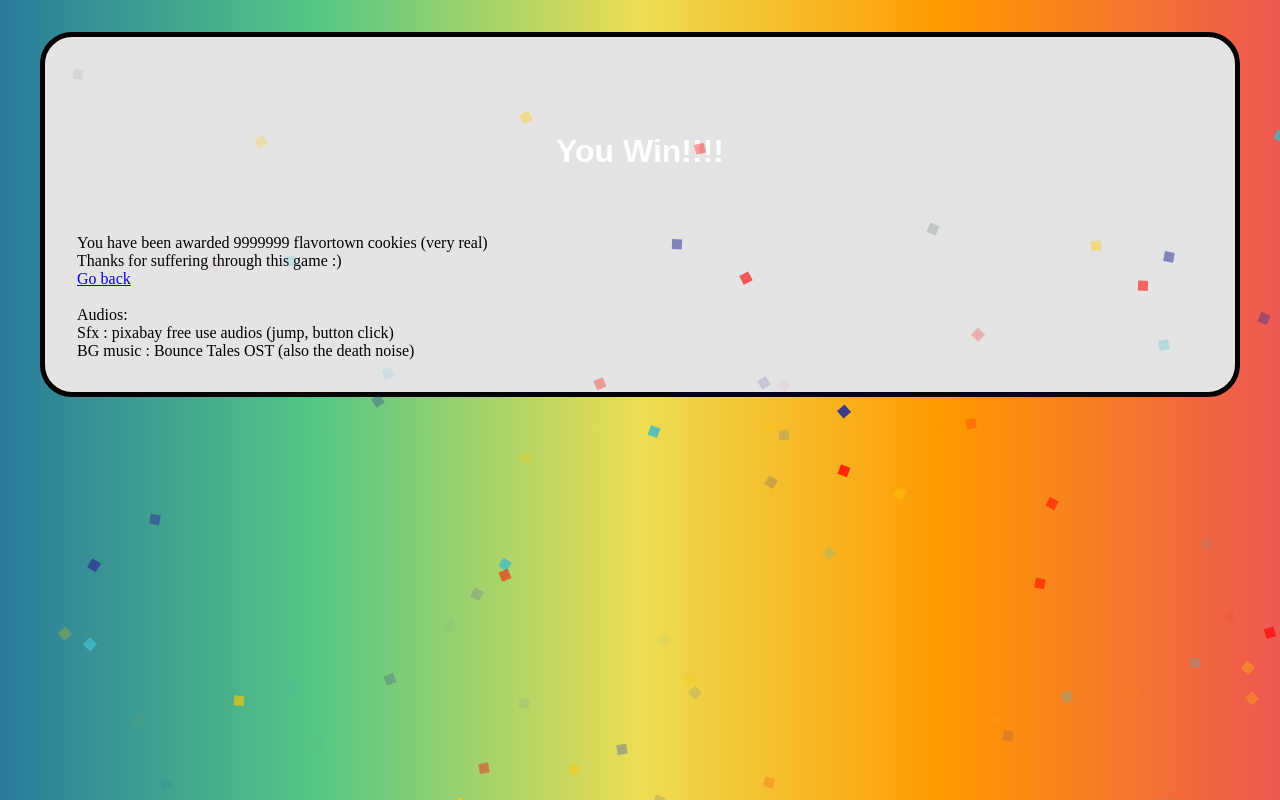
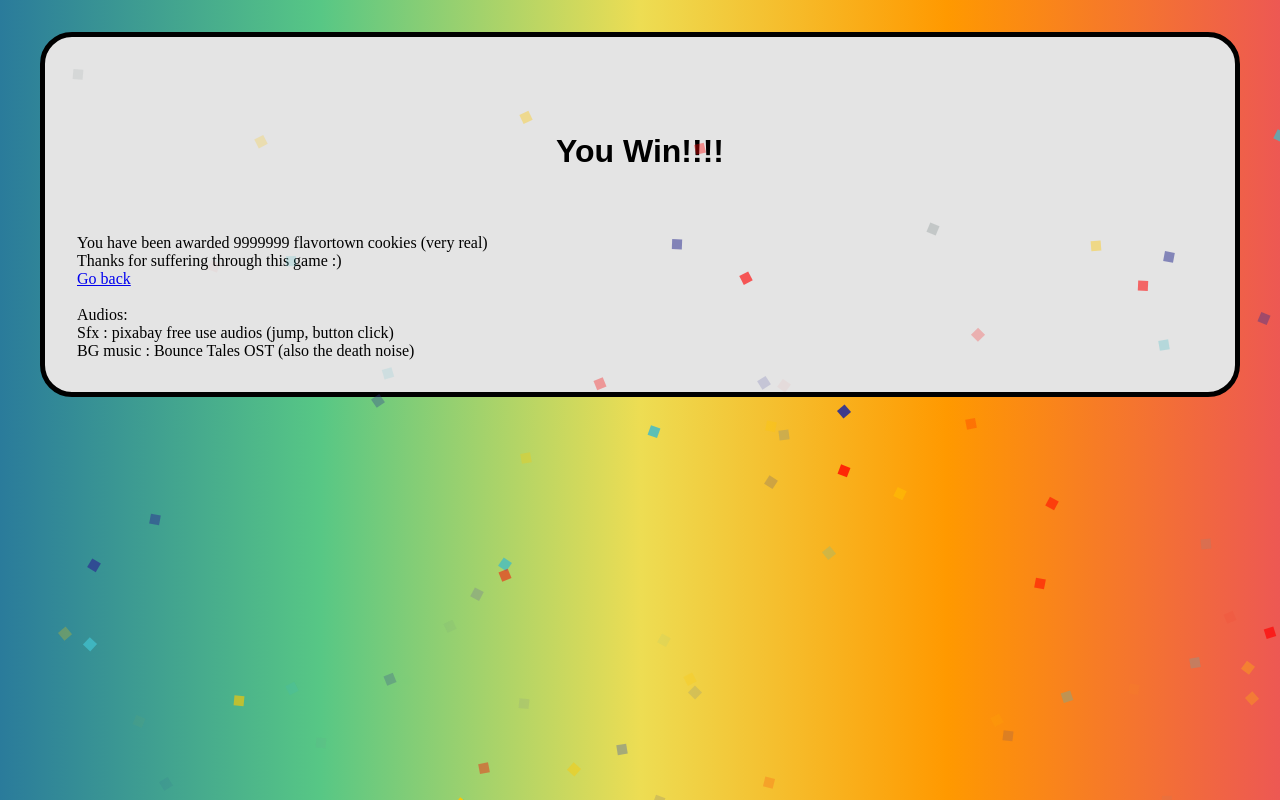
Before and after one commit to Yusufumben08/ragegame, a website: page win.html in a window 1280 px wide. Drawn offline with Linux system fonts and the light colour scheme.

Commit message:
fix: win page edit 2

```diff
--- a/win.html
+++ b/win.html
@@ -9,7 +9,7 @@
 <body style="
 background: linear-gradient(90deg, rgba(42, 123, 155, 1) 0%, rgba(87, 199, 133, 1) 25%, rgba(237, 221, 83, 1) 50%, rgba(255, 153, 0, 1) 74%, rgba(237, 88, 83, 1) 100%);">
     <div style="background-color: #e4e4e4; border: 5px solid black; padding: 2em; margin:2em; border-radius: 2em;">
-            <h1 style="color: white; margin:auto; text-align: center; padding: 2em; font-family:Arial, Helvetica, sans-serif;">You Win!!!!</h1>
+            <h1 style="color: black; margin:auto; text-align: center; padding: 2em; font-family:Arial, Helvetica, sans-serif;">You Win!!!!</h1>
 
         You have been awarded 9999999 flavortown cookies (very real) <br>
         Thanks for suffering through this game :)    <br>
```
